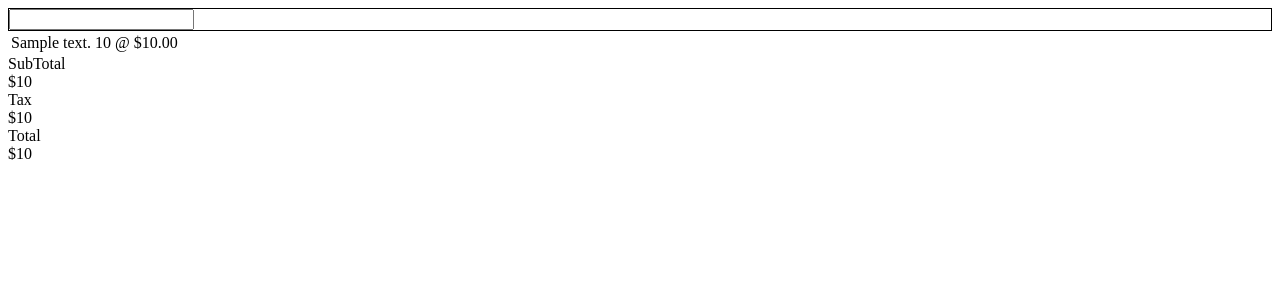
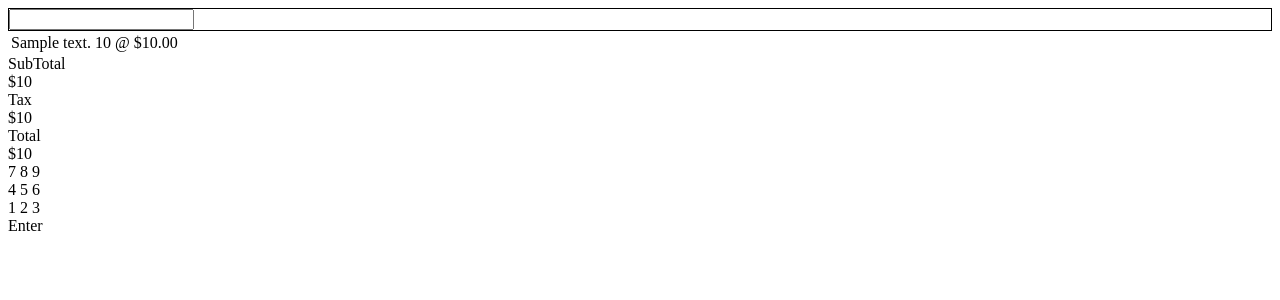
Before and after one commit to maxolasersquad/orthosie, a Django app: template templates/register/index.html in a window 1280 px wide. Shown: the top 300 px of the page. Run offline with Django 3.2, Linux system fonts and the light colour scheme; tables that the repository leaves empty hold one stand-in row (values such as "Sample post"); the template is opened without the code that fills it: values that come from a table or form of the project are taken from there, most other values are stand-ins (such as "Sample title", 1, 10 or a date in 2020).

Commit message:
Added a numpad

```diff
--- a/templates/register/index.html
+++ b/templates/register/index.html
@@ -15,5 +15,6 @@
     <div id='totals'>
 {% include "register/totals.html" %}
     </div>
+{% include "register/numpad.html" %}
   </body>
 </html>
--- /dev/null
+++ b/templates/register/numpad.html
@@ -0,0 +1,22 @@
+<div id='numpad'>
+  <div id='numpad_numbers'>
+    <div id='first_row'>
+      <span class='numpad_number'>7</span>
+      <span class='numpad_number'>8</span>
+      <span class='numpad_number'>9</span>
+    </div>
+    <div id='second_row'>
+      <span class='numpad_number'>4</span>
+      <span class='numpad_number'>5</span>
+      <span class='numpad_number'>6</span>
+    </div>
+    <div id='third_row'>
+      <span class='numpad_number'>1</span>
+      <span class='numpad_number'>2</span>
+      <span class='numpad_number'>3</span>
+    </div>
+  </div>
+  <div id='numpad_enter'>
+    <span>Enter</span>
+  </div>
+</div>
```
